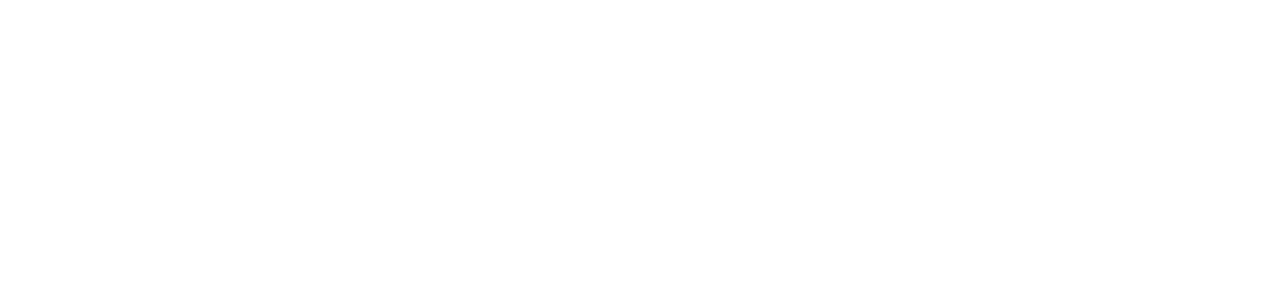
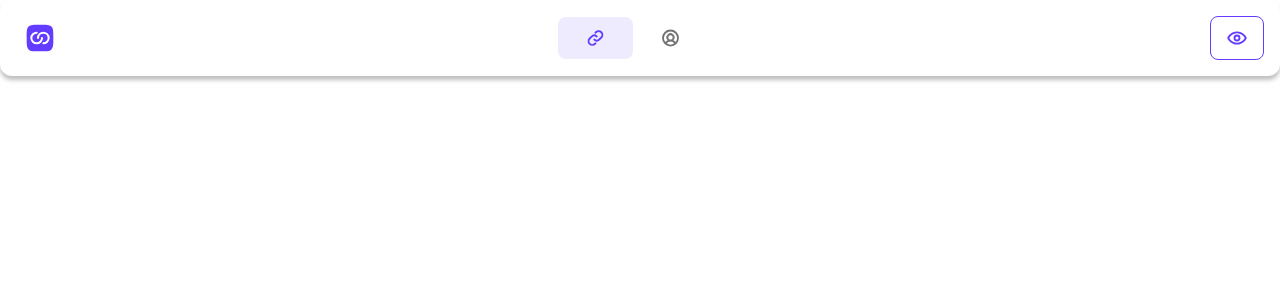
Before and after one commit to travistn/devlinks, a Next.js app: page / in a window 1280 px wide. Shown: the top 300 px of the page. Built offline with nearby package versions, Linux system fonts and the light colour scheme.

Commit message:
Created Navbar component with links navigating to different pages

```diff
--- a/app/page.tsx
+++ b/app/page.tsx
@@ -1,3 +1,9 @@
+import Navbar from '@/components/Navbar';
+
 export default function Home() {
-  return <main></main>;
+  return (
+    <main>
+      <Navbar />
+    </main>
+  );
 }
--- /dev/null
+++ b/components/Navbar.tsx
@@ -0,0 +1,30 @@
+import Link from 'next/link';
+import Image from 'next/image';
+
+import link from '../public/assets/icon-links-header-violet.svg';
+import logo from '../public/assets/logo-devlinks-small.svg';
+import profile_details from '../public/assets/icon-profile-details-header.svg';
+import icon_preview from '../public/assets/icon-preview-header.svg';
+
+export default function Navbar() {
+  return (
+    <nav className='w-full py-4 pl-6 pr-4 rounded-xl shadow-[0_4px_4px_0_rgba(0,0,0,0.25)]'>
+      <ul className='flex flex-row justify-between items-center'>
+        <Link href='/'>
+          <Image src={logo} alt='logo' />
+        </Link>
+        <div className='flex flex-row'>
+          <Link href='/' className='bg-light-lavender py-[11px] px-[27px] rounded-lg'>
+            <Image src={link} alt='link' />
+          </Link>
+          <Link href='/' className='py-[11px] px-[27px] rounded-lg'>
+            <Image src={profile_details} alt='profile-details' />
+          </Link>
+        </div>
+        <Link href='/' className='py-[11px] px-4 border border-violet rounded-lg'>
+          <Image src={icon_preview} alt='icon-preview' />
+        </Link>
+      </ul>
+    </nav>
+  );
+}
```
